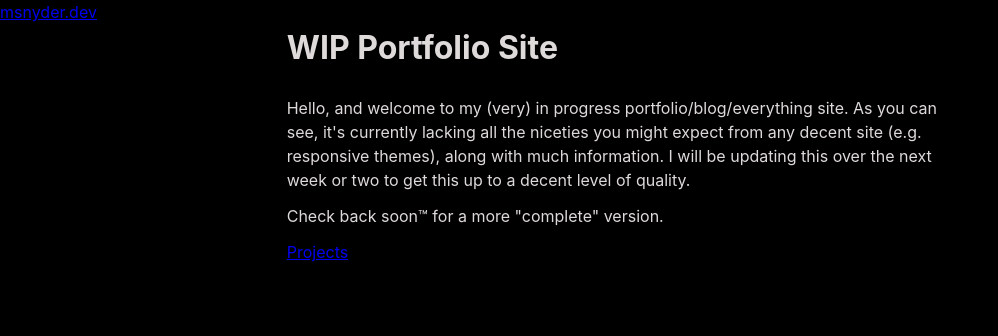
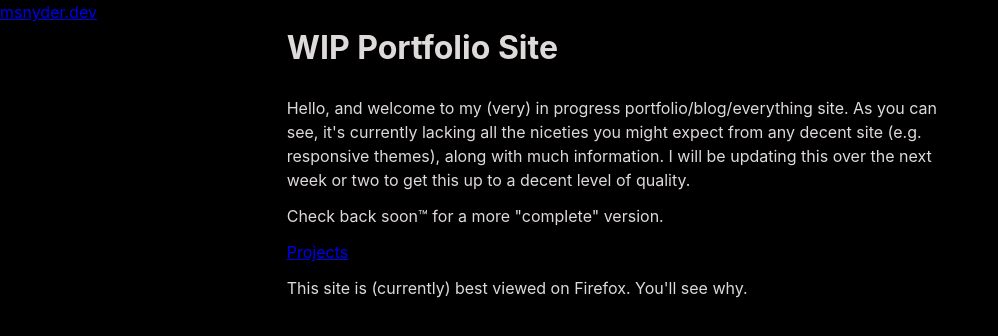
Before and after one commit to mkwsnyder/site, a SvelteKit app: page / in a window 1280 px wide. Shown: the top 336 px of the page, without its empty margins (0-998 px from the left). Built offline with nearby package versions, Linux system fonts and the light colour scheme.

Commit message:
add 'best on firefox' message

```diff
--- a/src/routes/+page.svelte
+++ b/src/routes/+page.svelte
@@ -9,3 +9,4 @@
 </p>
 <p>Check back soon&trade; for a more "complete" version.</p>
 <p><a href="/projects" data-sveltekit-preload-data>Projects</a></p>
+<p>This site is (currently) best viewed on Firefox. You'll see why.</p>
```
